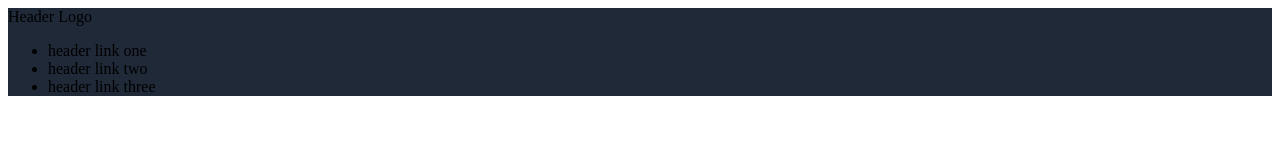
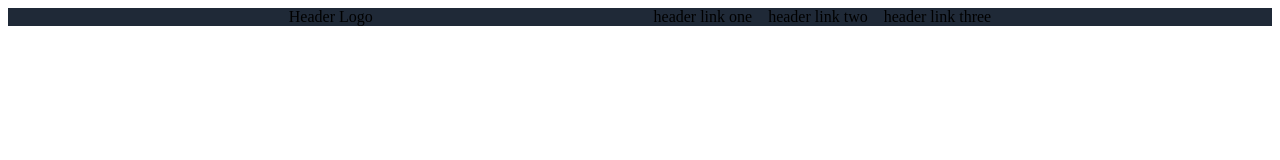
Before and after one commit to MichaelLaffan1/Landing-Page, a plain HTML site: page index.html in a window 1280 px wide. Drawn offline with Linux system fonts and the light colour scheme.

Commit message:
Header link spacing
Added spacing to the header links

```diff
--- a/style.css
+++ b/style.css
@@ -1,3 +1,13 @@
 .header {
     background-color: #1f2937;
+    display: flex;
+    justify-content: space-evenly;
 }
+
+ul {
+    list-style-type: none;
+    display: flex;
+    margin: 0;
+    padding: 0;
+    gap: 16px;
+}
```
